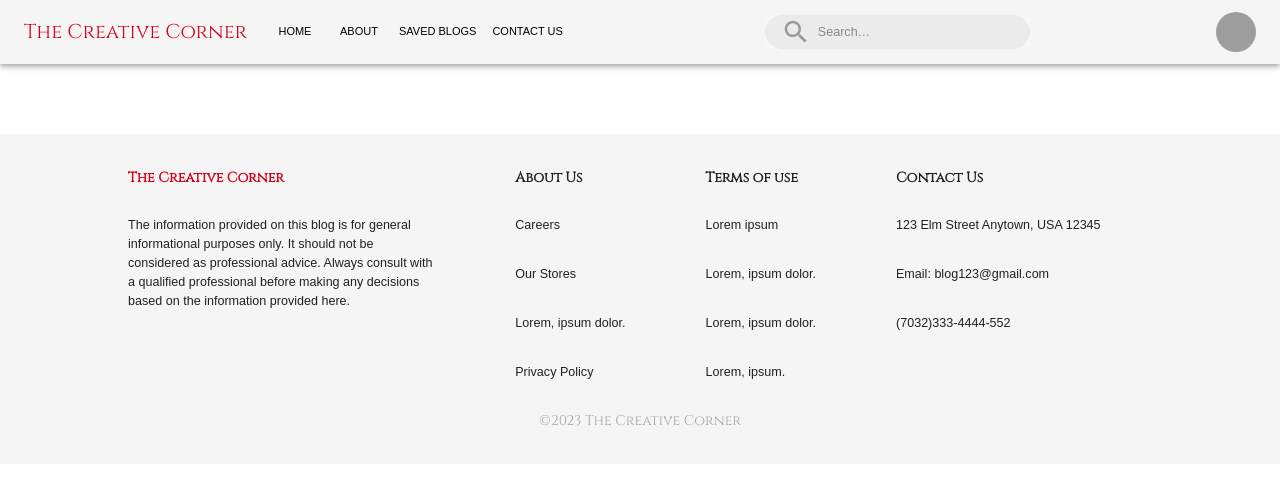
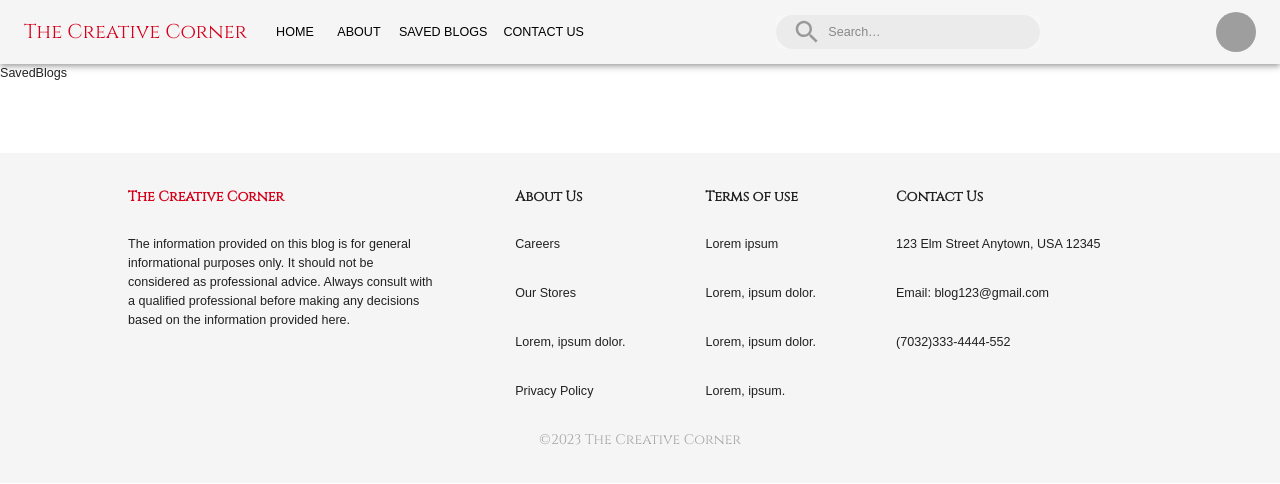
Before and after one commit to sweets-11/The-Creative-Corner, a React (Create React App) app in the folder client/: page /savedBlogs in a window 1280 px wide. Shown: the top 484 px of the page. Built offline with nearby package versions, Linux system fonts and the light colour scheme; grey boxes are pictures that could not be loaded; a web font is replaced by a local one.

Commit message:
Added links in navbar without repetative code

```diff
--- a/client/src/App.js
+++ b/client/src/App.js
@@ -8,7 +8,7 @@ import Footer from "./global/Footer";
 import {
   About,
   ContactUs,
-  SavedBlog,
+  SavedBlogs,
 } from "./components/index";
 
 const App = () => {
@@ -18,7 +18,7 @@ const App = () => {
       <Routes>
         <Route path="/" element={<Home />} />
         <Route path="/about" element={<About />} />
-        <Route path="/savedBlog" element={<SavedBlog />} />
+        <Route path="/savedBlogs" element={<SavedBlogs />} />
         <Route path="/contactUs" element={<ContactUs />} />
       </Routes>
       <Footer />
--- a/client/src/components/SavedBlog.jsx
+++ /dev/null
@@ -1,9 +0,0 @@
-import React from 'react'
-
-const SavedBlog = () => {
-  return (
-    <div>SavedBlog</div>
-  )
-}
-
-export default SavedBlog
--- /dev/null
+++ b/client/src/components/SavedBlogs.jsx
@@ -0,0 +1,7 @@
+import React from "react";
+
+const SavedBlogs = () => {
+  return <div>SavedBlogs</div>;
+};
+
+export default SavedBlogs;
--- a/client/src/components/index.js
+++ b/client/src/components/index.js
@@ -2,4 +2,4 @@ export {default as Blog} from "./Blog";
 export {default as Carousel} from "./Carousel";
 export {default as ContactUs} from "./ContactUs";
 export {default as About} from "./About";
-export {default as SavedBlog} from "./SavedBlog";
+export {default as SavedBlogs} from "./SavedBlogs";
--- a/client/src/global/Navbar/Navbar.jsx
+++ b/client/src/global/Navbar/Navbar.jsx
@@ -1,6 +1,7 @@
 import React from "react";
+import { Link } from "react-router-dom";
 import { useTheme } from "@emotion/react";
-import { shades} from "../../theme";
+import { shades } from "../../theme";
 import {
   AppBar,
   Box,
@@ -30,7 +31,6 @@ const Navbar = (theme) => {
   const {
     palette: { neutral },
   } = useTheme();
-
 
   const [anchorElNav, setAnchorElNav] = React.useState(null);
   const [anchorElUser, setAnchorElUser] = React.useState(null);
@@ -69,7 +69,12 @@ const Navbar = (theme) => {
             The Creative Corner
           </Typography>
 
-          <Box sx={{ flexGrow: {xs:1, sm:0.2}, display: { xs: "flex", md: "none" } }}>
+          <Box
+            sx={{
+              flexGrow: { xs: 1, sm: 0.2 },
+              display: { xs: "flex", md: "none" },
+            }}
+          >
             <IconButton
               size="large"
               aria-label="account of current user"
@@ -78,7 +83,7 @@ const Navbar = (theme) => {
               onClick={handleOpenNavMenu}
               color="inherit"
             >
-              <MenuIcon sx={{color: shades.primary[500]}}/>
+              <MenuIcon sx={{ color: shades.primary[500] }} />
             </IconButton>
             <Menu
               id="menu-appbar"
@@ -100,15 +105,24 @@ const Navbar = (theme) => {
             >
               {pages.map((page) => (
                 <MenuItem key={page} onClick={handleCloseNavMenu}>
-                  <Typography textAlign="center" color={"black"}>
-                    {page}
-                  </Typography>
+                  <Link
+                    style={{ textDecoration: "none" }}
+                    to={
+                      page === "Home"
+                        ? "/"
+                        : `/${page.replace(/\s+/g, "").toLowerCase()}`
+                    }
+                  >
+                    <Typography textAlign="center" color={"black"}>
+                      {page}
+                    </Typography>
+                  </Link>
                 </MenuItem>
               ))}
             </Menu>
           </Box>
           <Typography
-          variant="h4"
+            variant="h4"
             noWrap
             component="a"
             href=""
@@ -133,7 +147,18 @@ const Navbar = (theme) => {
                   color: shades.primary[900],
                 }}
               >
-                {page}
+                <Link
+                  style={{ textDecoration: "none" }}
+                  to={
+                    page === "Home"
+                      ? "/"
+                      : `/${page.replace(/\s+/g, "").toLowerCase()}`
+                  }
+                >
+                  <Typography textAlign="center" color={"black"}>
+                    {page}
+                  </Typography>
+                </Link>
               </Button>
             ))}
           </Box>
@@ -141,7 +166,7 @@ const Navbar = (theme) => {
           <Toolbar
             sx={{
               flexGrow: 1,
-              display: { xs: "none", sm: "flex"},
+              display: { xs: "none", sm: "flex" },
             }}
           >
             <Search sx={{ color: shades.primary[900] }}>
```
